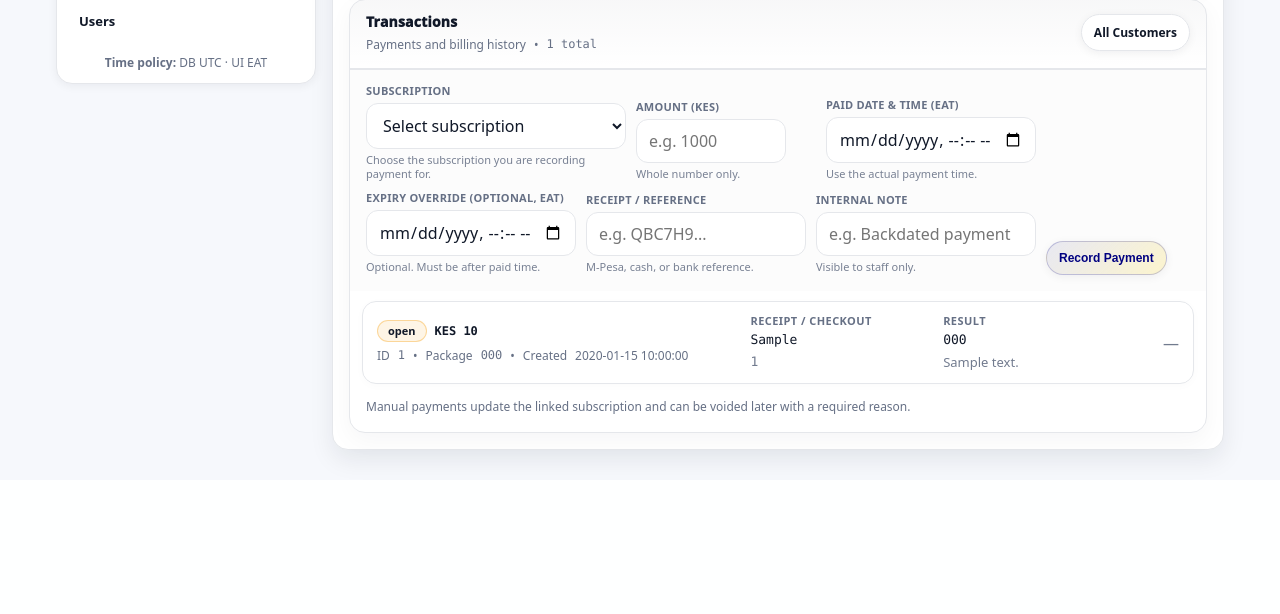
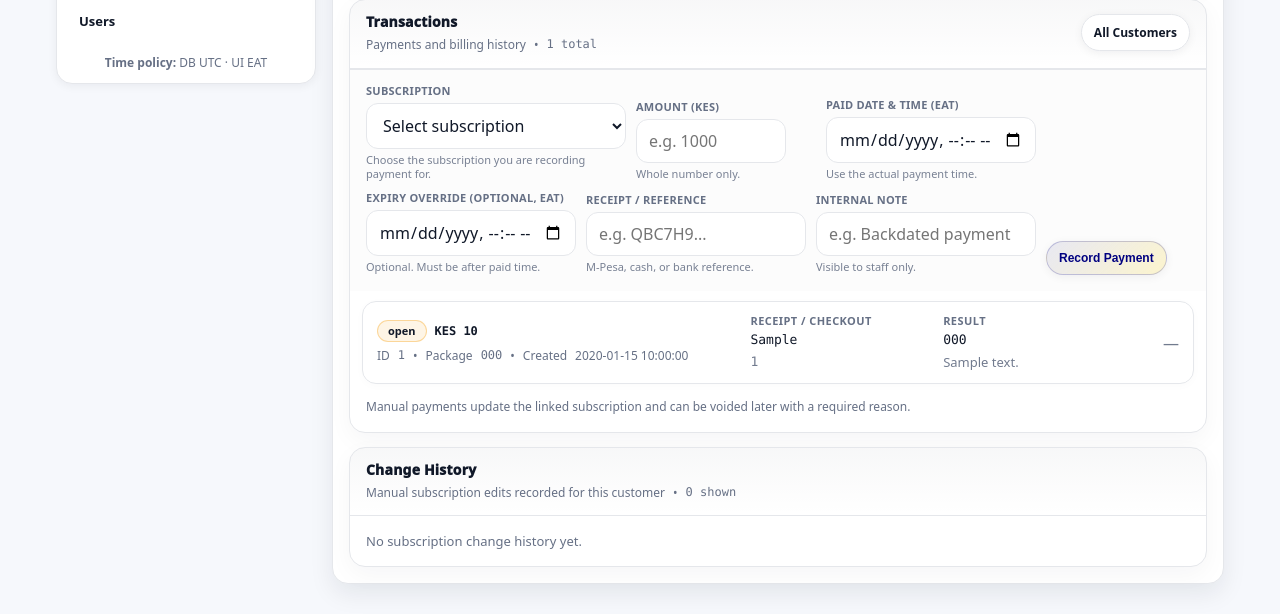
Before and after one commit to KingThumbi/dmp-hotspot, a Flask app: page /admin/customers/1 in a window 1280 px wide. Shown: the part 788-1402 px from the top of the page. Before the commit the page ends 1256 px from the top, so only its background shows below. Run offline with Flask 3, Linux system fonts and the light colour scheme; a user stored in the database is signed in; tables that the repository leaves empty hold one stand-in row (values such as "Sample post"); parts of the project's set-up code (start-up, migrations or seed data) failed here and were passed over.

Commit message:
Add subscription change history panel to customer detail and wire backend logs

```diff
--- a/app/admin.py
+++ b/app/admin.py
@@ -894,8 +894,12 @@
 
 
 @admin.get("/customers/<int:customer_id>")
+@roles_required("support", "admin")
 def customer_detail(customer_id):
     customer = db.session.get(Customer, customer_id)
+    if not customer:
+        flash("Customer not found.", "error")
+        return redirect(url_for("admin.customers"))
 
     subs = (
         Subscription.query
@@ -911,10 +915,11 @@
         .all()
     )
 
-    tickets = (
-        Ticket.query
+    change_logs = (
+        SubscriptionChangeLog.query
         .filter_by(customer_id=customer.id)
-        .order_by(Ticket.created_at.desc())
+        .order_by(SubscriptionChangeLog.created_at.desc())
+        .limit(20)
         .all()
     )
 
@@ -923,8 +928,7 @@
         customer=customer,
         subs=subs,
         txs=txs,
-        tickets=tickets,
-        sub_identity=sub_identity,
+        change_logs=change_logs,
     )
 
 @admin.post("/customers/<int:customer_id>/payments/manual")
--- a/app/templates/admin/customer_detail.html
+++ b/app/templates/admin/customer_detail.html
@@ -946,5 +946,75 @@
       </div>
     </section>
 
+    <section class="panel">
+      <div class="panel-head">
+        <div>
+          <h3 class="panel-title">Change History</h3>
+          <div class="panel-subtitle">
+            <span>Manual subscription edits recorded for this customer</span>
+            <span>•</span>
+            <span class="mono">{{ change_logs|length if change_logs is defined else 0 }} shown</span>
+          </div>
+        </div>
+      </div>
+
+      {% if change_logs %}
+        <div class="table-wrap">
+          <div class="table-list">
+            {% for log in change_logs %}
+              <div class="row-card">
+                <div class="row-main">
+                  <div class="row-title">
+                    <span class="pill pill--info">Subscription #{{ log.subscription_id }}</span>
+                    <span class="row-title-text">{{ log.reason }}</span>
+                  </div>
+
+                  <div class="row-sub">
+                    <span>Changed</span>
+                    <span>{{ log.created_at }}</span>
+                    <span>•</span>
+                    <span>Admin ID</span>
+                    <span class="mono">{{ log.changed_by_admin_id or "-" }}</span>
+                  </div>
+                </div>
+
+                <div class="row-block">
+                  <div class="row-label">Package</div>
+                  <div class="row-value mono">
+                    {{ log.old_package_id or "-" }} → {{ log.new_package_id or "-" }}
+                  </div>
+                  <div class="row-value muted2 mono">
+                    Pending: {{ log.old_pending_package_id or "-" }} → {{ log.new_pending_package_id or "-" }}
+                  </div>
+                </div>
+
+                <div class="row-block">
+                  <div class="row-label">Status / Identity</div>
+                  <div class="row-value">
+                    {{ log.old_status or "-" }} → {{ log.new_status or "-" }}
+                  </div>
+                  <div class="row-value muted2 mono">
+                    {{ log.old_identity or "-" }} → {{ log.new_identity or "-" }}
+                  </div>
+                </div>
+
+                <div class="row-actions-wrap">
+                  <div class="row-block">
+                    <div class="row-label">Timing</div>
+                    <div class="row-value muted2">
+                      <div>Starts: {{ log.old_starts_at or "-" }} → {{ log.new_starts_at or "-" }}</div>
+                      <div>Expires: {{ log.old_expires_at or "-" }} → {{ log.new_expires_at or "-" }}</div>
+                    </div>
+                  </div>
+                </div>
+              </div>
+            {% endfor %}
+          </div>
+        </div>
+      {% else %}
+        <div class="empty">No subscription change history yet.</div>
+      {% endif %}
+    </section>
+
   </div>
 {% endblock %}
```
